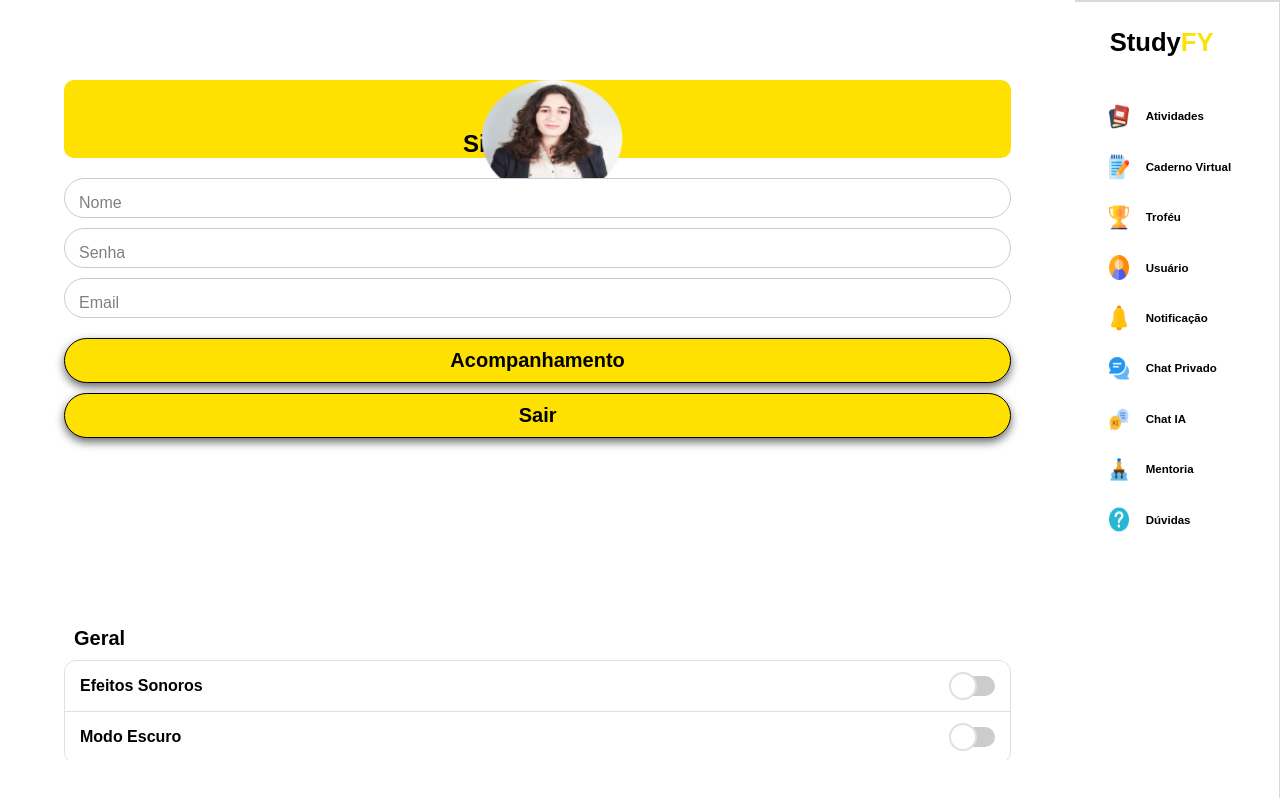
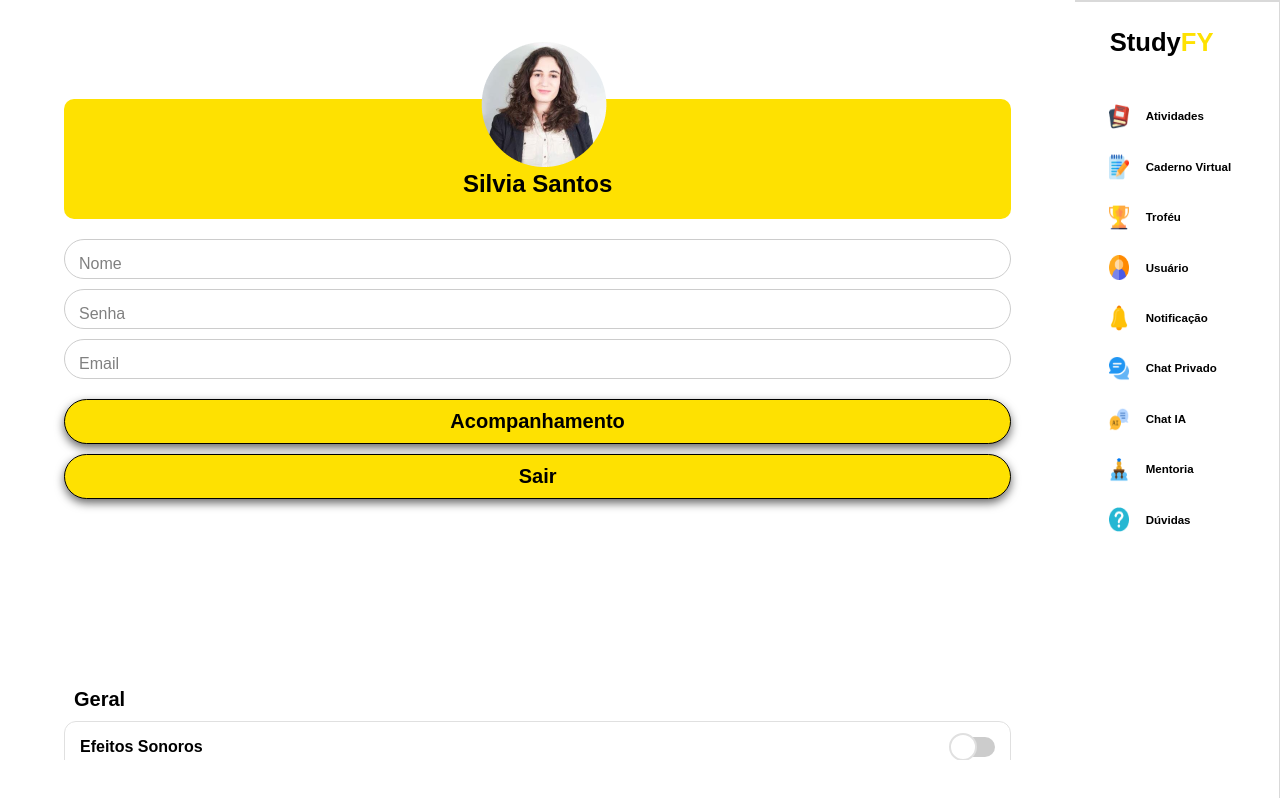
Before and after one commit to vitoriaccardoso/front-StudyFY-Fork, a React (Create React App) app: page / in a window 1280 px wide. Built offline with nearby package versions, Linux system fonts and the light colour scheme.

Commit message:
desktop config

```diff
--- a/src/pages/Configuracao.js
+++ b/src/pages/Configuracao.js
@@ -92,7 +92,7 @@ const Configuracao = () => {
                 </div>
 
                 {/* Campo Senha */}
-                <div style={{ position: 'relative', width: '100%', marginTop: '10px' }}>
+                <div className='informacaoSenha'style={{ position: 'relative', width: '100%', marginTop: '10px' }}>
                     <label htmlFor="senhaInput" style={{
                         position: 'absolute', top: isFocused.senha ? '-10px' : '15px', left: '10px', fontSize: isFocused.senha ? '12px' : '16px', color: 'gray', transition: 'all 0.2s ease',
                         backgroundColor: isFocused.senha ? 'white' : 'transparent', padding: '0 5px', pointerEvents: 'none', marginTop: '1px'
@@ -104,7 +104,7 @@ const Configuracao = () => {
                 </div>
 
                 {/* Campo Email */}
-                <div style={{ position: 'relative', width: '100%', marginTop: '10px' }}>
+                <div className='informacaoEmail' style={{ position: 'relative', width: '100%', marginTop: '10px' }}>
                     <label htmlFor="emailInput" style={{
                         position: 'absolute', top: isFocused.email ? '-10px' : '15px', left: '10px', fontSize: isFocused.email ? '12px' : '16px', color: 'gray',
                         transition: 'all 0.2s ease', backgroundColor: isFocused.email ? 'white' : 'transparent', padding: '0 5px', pointerEvents: 'none', marginTop: '1px'
@@ -116,11 +116,11 @@ const Configuracao = () => {
                 </div>
 
                 {/* Botão Acompanhamento e Sair */}
-                <button style={{
+                <button className='botaoA' style={{
                     marginTop: '20px', width: '100%', padding: '10px', fontSize: '20px', fontWeight: 'bold', color: 'black', backgroundColor: '#FEE101',
                     border: 'none', borderRadius: '5vw', cursor: 'pointer', border: '1px solid black', boxShadow: '0px 4px 10px rgba(0, 0, 0, 0.6)'
                 }}>Acompanhamento</button>
-                <button style={{
+                <button className='botaoS' style={{
                     marginTop: '10px', width: '100%', padding: '10px', fontSize: '20px', fontWeight: 'bold', color: 'black', backgroundColor: '#FEE101',
                     border: 'none', borderRadius: '5vw', cursor: 'pointer', border: '1px solid black', boxShadow: '0px 4px 10px rgba(0, 0, 0, 0.6)'
                 }}>Sair</button>
--- a/src/style.css
+++ b/src/style.css
@@ -34,30 +34,107 @@
 }
 
 
-@media (min-width: 768px) {
-  .perfil-image {
-
-    width: 25%; /* Ajuste conforme necessário */
-    height: 150%;
-        padding-left: 10%;
+/* Estilo para o contêiner da imagem */
+.imagem {
+    height: 25%;
+    width: 100%;
+    position: relative;
+    display: flex;
+    flex-direction: column;
+    justify-content: flex-end;
 }
 
-
+/* Estilo para a imagem de perfil */
+.perfil-image {
+    z-index: auto;
+    position: absolute;
+    top: 0%;
+    left: 34%;
+    margin-left: 10%;
+    margin-top: -4%;
 }
 
+/* Estilo para o quadrado amarelo com nome */
 .quadradoAmarelo {
+    margin-top: 2%;
+    display: flex;
     background-color: #FEE101;
     border-radius: 10px;
-    height: 70%;
+    height: 15vh;
     width: 100%;
-    display: flex;
     align-items: center;
     justify-content: center;
 }
 
-  @media (min-width: 768px) {
-    .quadradoAmarelo {
-      height: 6%;
+.quadradoAmarelo h2 {
+    font-weight: bold;
+    margin-top: 50px;
+}
+
+/* Estilos para os campos de entrada */
+.informacaoNome, .informacaoSenha, .informacaoEmail {
+    position: relative;
     width: 100%;
+    margin-top: 10%;
 }
+
+input {
+    background-color: white;
+    color: black;
+    padding: 10px;
+    width: 100%;
+    font-size: 16px;
+    border-radius: 3vw;
+    border: 1px solid #ccc;
+    outline: none;
 }
+
+label {
+    position: absolute;
+    top: 15px;
+    left: 10px;
+    font-size: 16px;
+    color: gray;
+    transition: all 0.2s ease;
+    pointer-events: none;
+}
+
+label.focused {
+    top: -10px;
+    font-size: 12px;
+    background-color: white;
+    padding: 0 5px;
+}
+
+/* Estilo para os botões */
+button {
+    width: 100%;
+    padding: 10px;
+    font-size: 20px;
+    font-weight: bold;
+    color: black;
+    background-color: #FEE101;
+    border: none;
+    border-radius: 5vw;
+    cursor: pointer;
+    border: 1px solid black;
+    box-shadow: 0px 4px 10px rgba(0, 0, 0, 0.6);
+    margin-top: 10px;
+}
+
+.botaoA {
+    margin-top: 20px;
+}
+
+.botaoS {
+    margin-top: 10px;
+}
+
+/* Estilo para o foco nos campos de input */
+input:focus + label,
+input:not(:focus) + label.focused {
+    top: -10px;
+    font-size: 12px;
+    background-color: white;
+    padding: 0 5px;
+}
```
Lines whose indentation alone changed are shown as unchanged.
